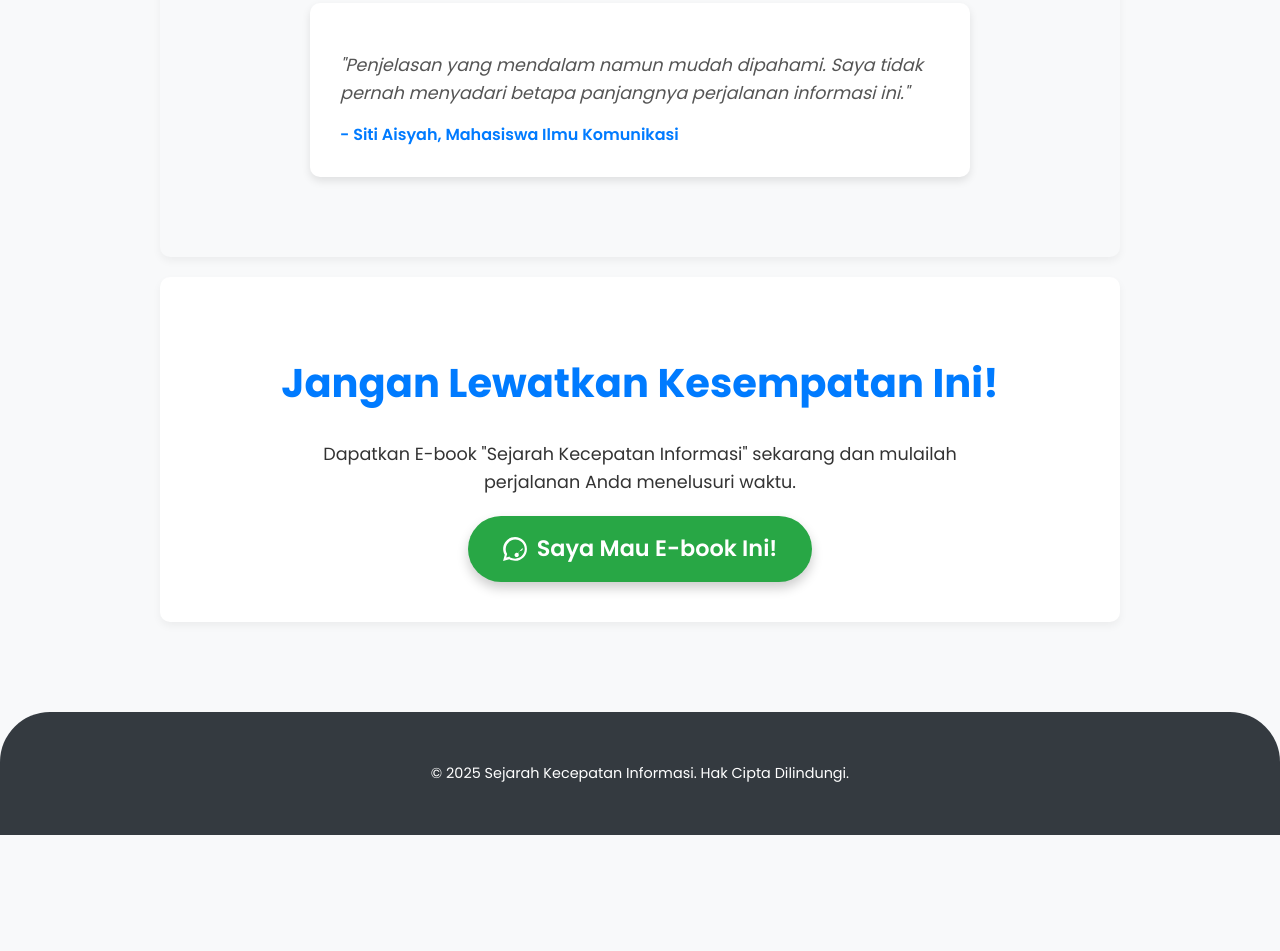
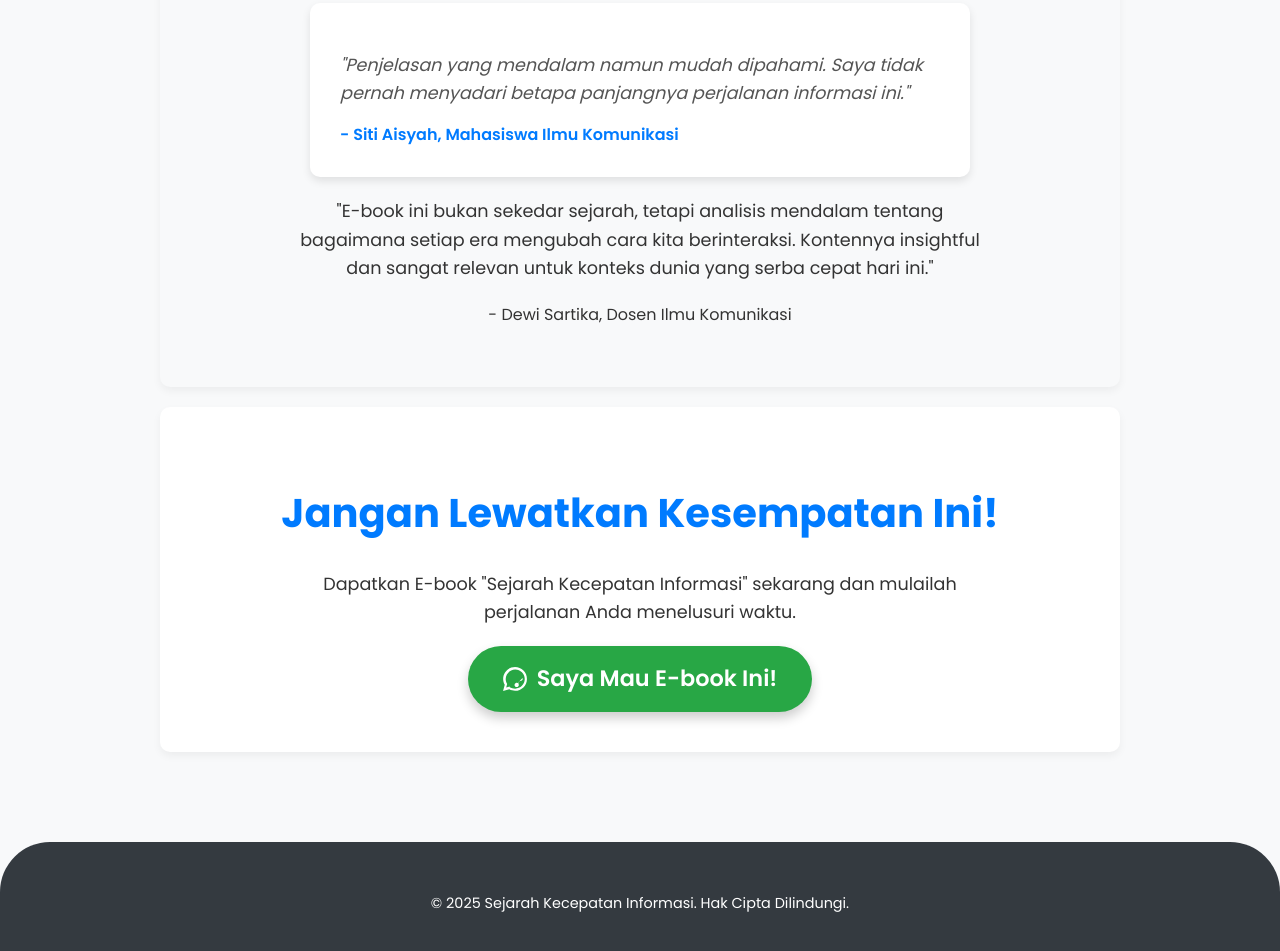
Before and after one commit to OutletNAMINA/Sejarah-Informasi, a plain HTML site: page index.html in a window 1280 px wide. Shown: the part 2740-3691 px from the top of the page. Before the commit the page ends 3575 px from the top, so only its background shows below. Drawn offline with Linux system fonts and the light colour scheme.

Commit message:
Update index.html

```diff
--- a/index.html
+++ b/index.html
@@ -261,6 +261,9 @@
                 <p>"Penjelasan yang mendalam namun mudah dipahami. Saya tidak pernah menyadari betapa panjangnya perjalanan informasi ini."</p>
                 <div class="author">- Siti Aisyah, Mahasiswa Ilmu Komunikasi</div>
             </div>
+            <div class="tedtimonial-card">
+                <p>"E-book ini bukan sekedar sejarah, tetapi analisis mendalam tentang bagaimana setiap era mengubah cara kita berinteraksi. Kontennya insightful dan sangat relevan untuk konteks dunia yang serba cepat hari ini."</p>
+                <div class="author">- Dewi Sartika, Dosen Ilmu Komunikasi</div>
         </section>
 
         <section id="cta-bottom">
```
